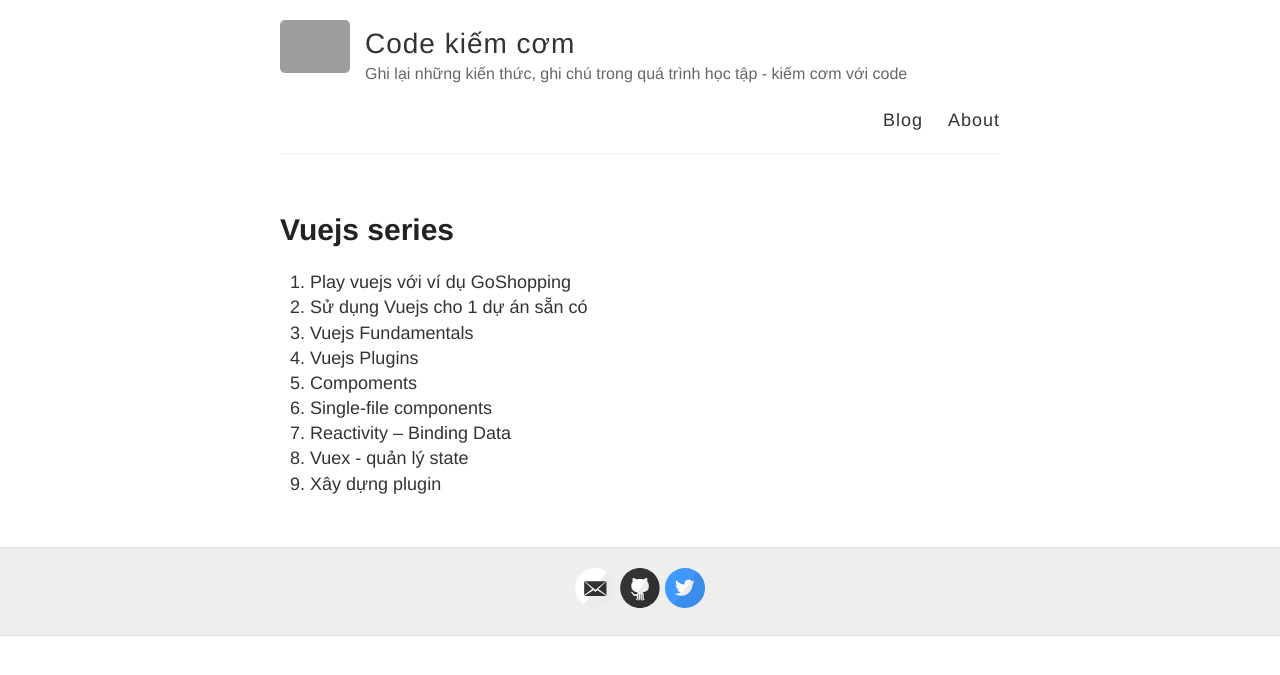
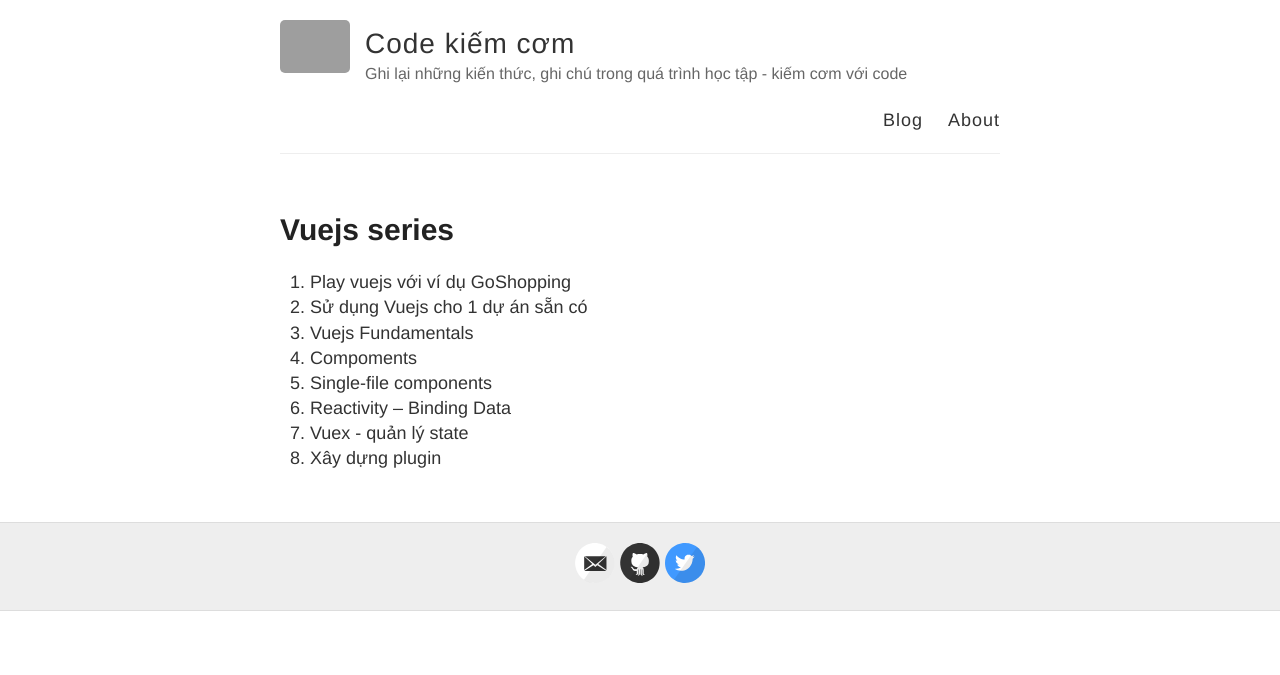
Before and after one commit to codekiemcom/codekiemcom.github.io, a Jekyll site: the page built from series/vuejs.md, in a window 1280 px wide. Shown: the top 675 px of the page. Built offline with Jekyll 4.4.1, drawn with Linux system fonts in a browser that asks for light colours; grey boxes are pictures that could not be loaded.

```diff
--- a/series/vuejs.md
+++ b/series/vuejs.md
@@ -7,9 +7,8 @@
 1. Play vuejs với ví dụ GoShopping
 2. Sử dụng Vuejs cho 1 dự án sẵn có
 3. Vuejs Fundamentals
-4. Vuejs Plugins
-5. Compoments
-6. Single-file components
-7. Reactivity – Binding	Data
-8. Vuex - quản lý state
-9. Xây dựng plugin
+4. Compoments
+5. Single-file components
+6. Reactivity – Binding	Data
+7. Vuex - quản lý state
+8. Xây dựng plugin
```
